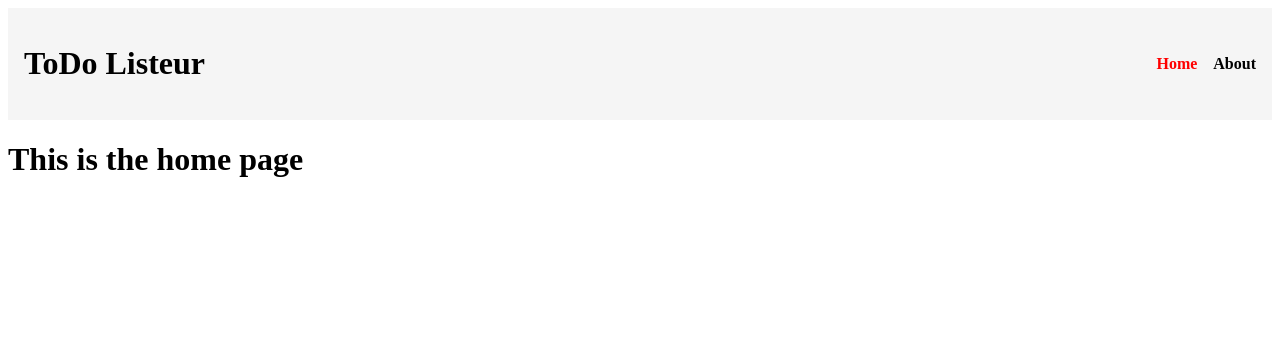
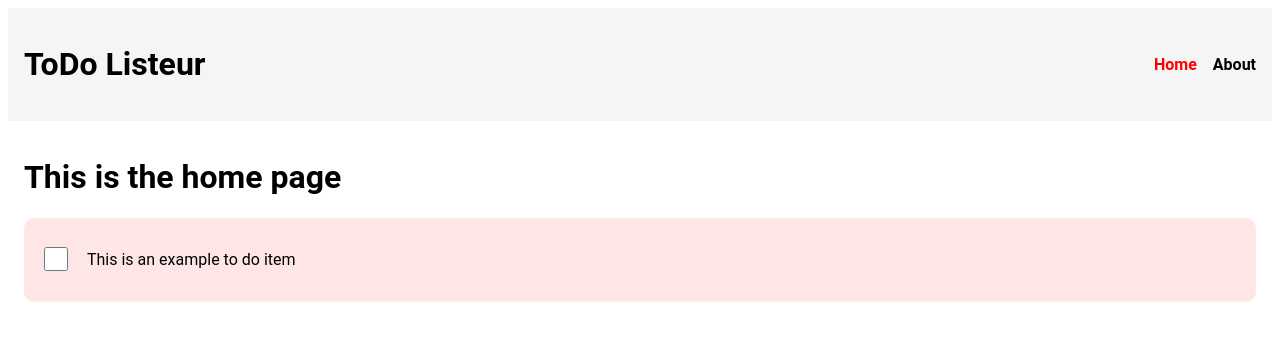
Before and after one commit to CmD0/todo-list-exemple, a Vue app: page / in a window 1280 px wide. Shown: the top 340 px of the page. Built offline with nearby package versions, Linux system fonts and the light colour scheme.

Commit message:
added ToDoItem component

```diff
--- /dev/null
+++ b/src/assets/styles.css
@@ -0,0 +1,8 @@
+body {
+    font-family: 'Roboto', sans-serif;
+    font-size: 16px;
+}
+
+main {
+    padding: 1em;
+}
--- /dev/null
+++ b/src/components/ToDoItem.vue
@@ -0,0 +1,28 @@
+<script setup lang="ts">
+import { ref } from 'vue'
+const toDoText = ref('This is an example to do item')
+</script>
+
+<template>
+    <div class="to-do-item">
+        <input type="checkbox"/>
+        <p>{{ toDoText }}</p>
+    </div>
+</template>
+
+<style scoped>
+.to-do-item {
+    display: flex;
+    align-items: center;
+    gap: 1rem;
+    padding: 1rem;
+    background-color: #ffe6e6;
+    border-radius: 10px;
+    border-bottom: 1px solid #f5f5f5;
+}
+
+input[type="checkbox"] {
+    width: 1.5rem;
+    height: 1.5rem;
+}
+</style>
--- a/src/main.ts
+++ b/src/main.ts
@@ -3,6 +3,8 @@ import { createPinia } from 'pinia'
 
 import App from './App.vue'
 import router from './router'
+
+import '@/assets/styles.css'
 
 const app = createApp(App)
 
--- a/src/views/AboutView.vue
+++ b/src/views/AboutView.vue
@@ -5,7 +5,5 @@
 </template>
 
 <style>
-main {
-  padding: 1rem;
-}
+
 </style>
--- a/src/views/HomeView.vue
+++ b/src/views/HomeView.vue
@@ -1,8 +1,10 @@
 <script setup lang="ts">
+import ToDoItem from '@/components/ToDoItem.vue'
 </script>
 
 <template>
   <main>
     <h1>This is the home page</h1>
+    <ToDoItem />
   </main>
 </template>
```
